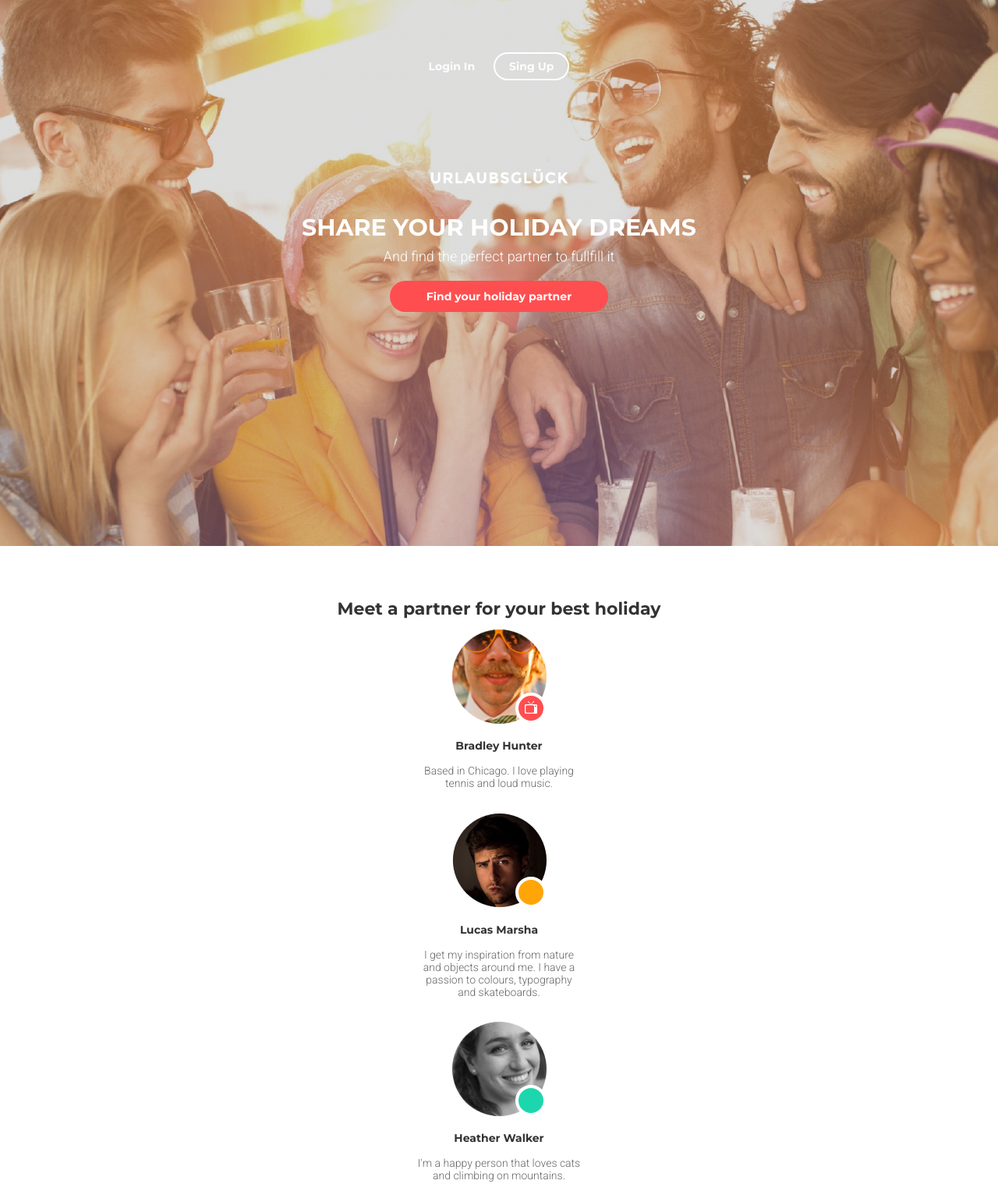
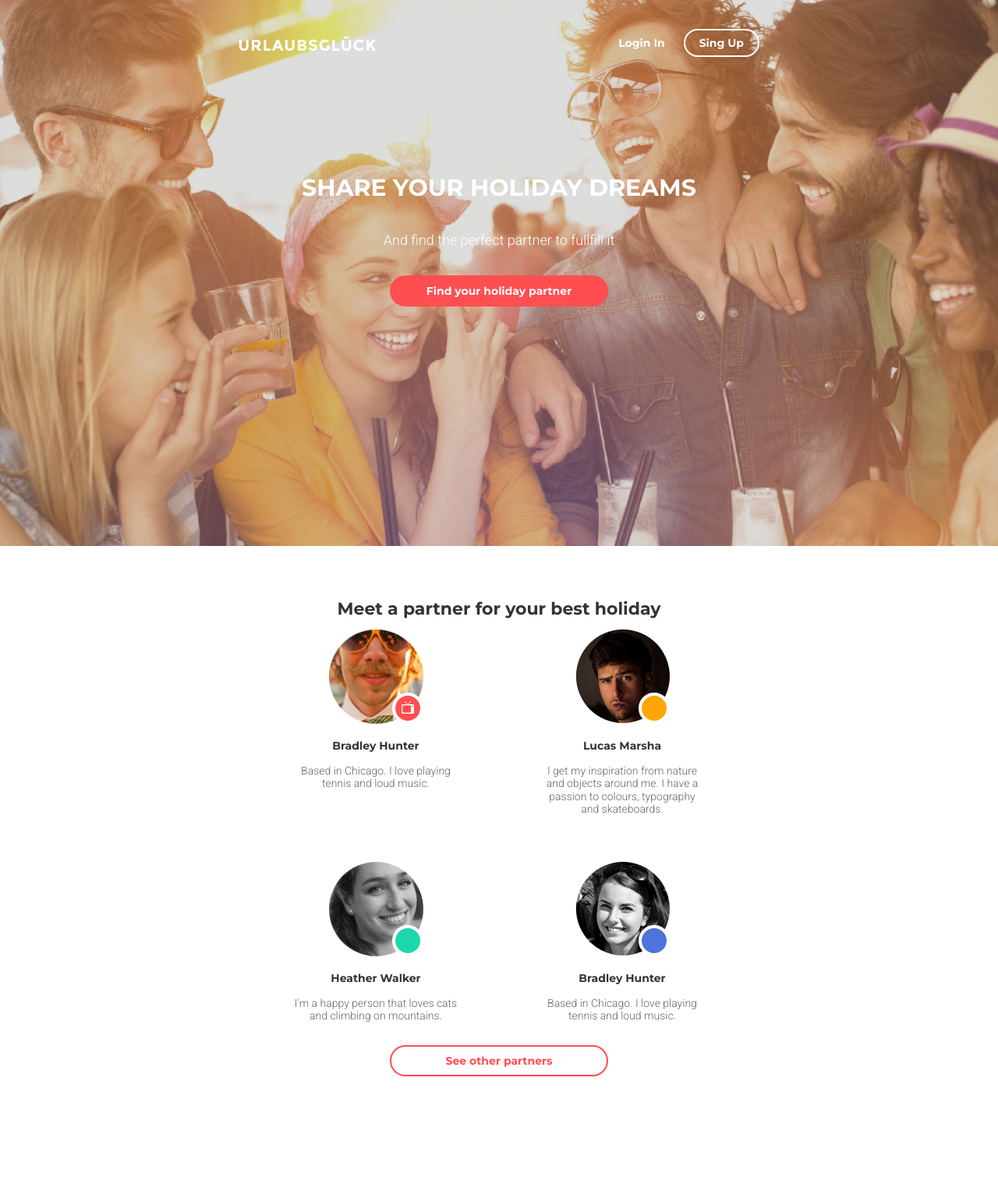
Before and after one commit to xfingerling/goit-fe-course, a plain HTML site: page html-css/module-8/index.html in a window 1280 px wide. Shown: the top 1518 px of the page at 78% size. After the commit the page ends 1450 px from the top, so only its background shows below. Drawn offline with Linux system fonts and the light colour scheme.

Commit message:
added tablet css

```diff
--- a/html-css/module-8/css/main.css
+++ b/html-css/module-8/css/main.css
@@ -18,7 +18,6 @@
 }
 
 .container {
-  width: 300px;
   margin: 0 auto;
 }
 
@@ -36,14 +35,7 @@
   text-align: center;
 }
 
-.header-section {
-  padding-top: 30px;
-  margin-bottom: 34px;
-}
 
-.header-login {
-  margin-bottom: 122px;
-}
 
 .header-link {
   text-decoration: none;
@@ -127,9 +119,7 @@
   text-align: center;
 }
 
-.card-item:not(:last-child) {
-  margin-bottom: 30px;
-}
+
 
 .box-img {
   margin: 0 auto;
@@ -205,4 +195,20 @@
 }
 
 @media (max-width: 767px) {
+  .container {
+    width: 300px;
+  }
+
+  .header-section {
+    padding-top: 30px;
+    margin-bottom: 34px;
+  }
+
+  .header-login {
+    margin-bottom: 122px;
+  }
+
+  .card-item:not(:last-child) {
+    margin-bottom: 30px;
+  }
 }
--- a/html-css/module-8/css/tablet.css
+++ b/html-css/module-8/css/tablet.css
@@ -4,10 +4,40 @@
   }
 
   .baner {
-      display: flex;
-      padding-top: 46px;
     min-height: 700px;
-    background-image: linear-gradient(rgba(26, 25, 21, 0.15) 100%, rgb(0, 0, 0)),
-      url(../img/baner.jpg);
+  }
+
+  .header-section {
+    display: flex;
+    justify-content: space-between;
+    flex-direction: row-reverse;
+    padding-top: 46px;
+    margin-bottom: 158px;
+  }
+
+  .header-title {
+    margin-bottom: 40px;
+  }
+
+  .header-description {
+    margin-bottom: 34px;
+  }
+
+  .page-main {
+    margin-bottom: 70px;
+  }
+
+  .card {
+    display: flex;
+    flex-wrap: wrap;
+    justify-content: center;
+  }
+
+  .card-item:nth-child(odd) {
+    margin-right: 34px;
+  }
+
+  .card-item:not(:nth-last-child(-n + 2)) {
+    margin-bottom: 60px;
   }
 }
```
